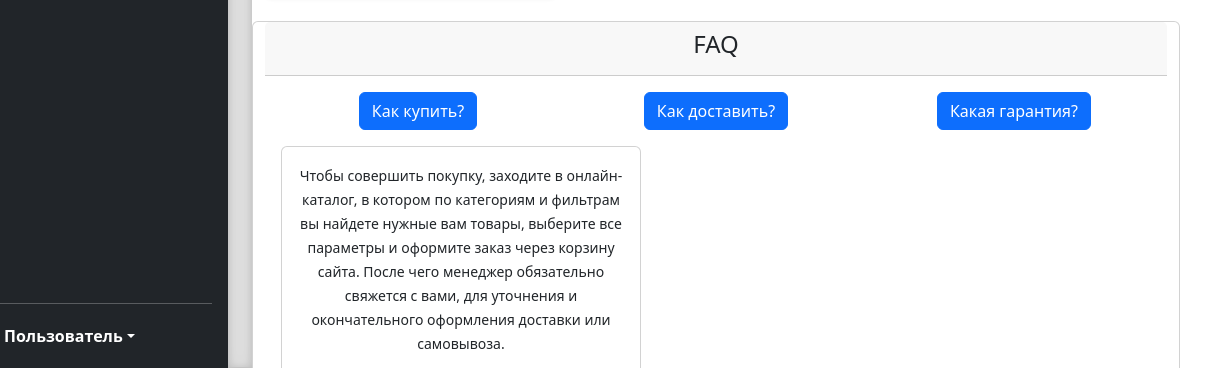
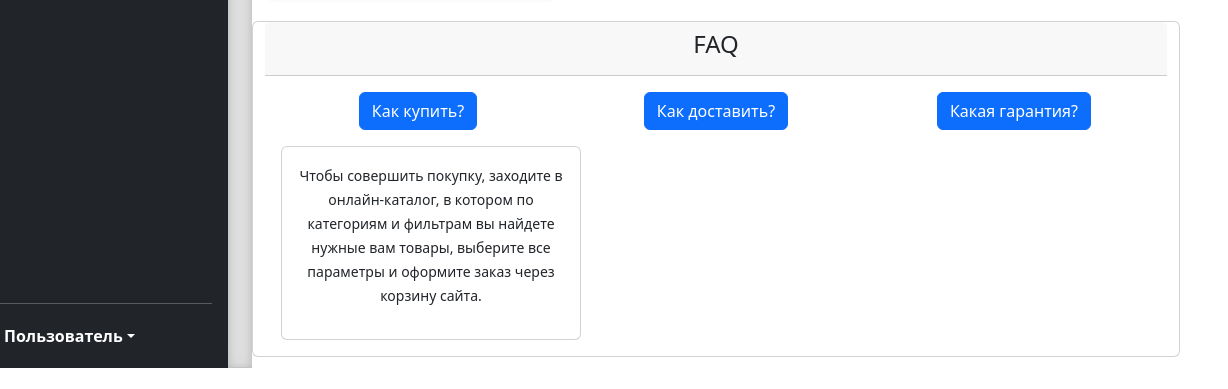
Before and after one commit to victoria-gaponova/hw_19_1, a plain HTML site: page index.html in a window 1280 px wide. Both pictures are taken after a click on the button "Как купить?". Shown: the part 432-821 px from the top of the page, 52-1280 px from the left. Drawn offline with nearby package versions, Linux system fonts and the light colour scheme.

Commit message:
change index.html

```diff
--- a/index.html
+++ b/index.html
@@ -322,14 +322,11 @@
                                     </p>
                                     <div style="min-height: 120px;">
                                         <div class="collapse collapse-horizontal" id="collapseWidthExample1">
-                                            <div class="card card-body" style="width: 360px;">
+                                            <div class="card card-body" style="width: 300px;">
                                                 <p><small>
                                                     Чтобы совершить покупку, заходите в онлайн-каталог, в котором по
                                                     категориям и фильтрам вы найдете нужные вам товары, выберите все
-                                                    параметры и оформите заказ через корзину сайта. После чего менеджер
-                                                    обязательно свяжется с вами, для уточнения и окончательного
-                                                    оформления
-                                                    доставки или самовывоза.</small></p>
+                                                    параметры и оформите заказ через корзину сайта.</small></p>
                                             </div>
                                         </div>
                                     </div>
```
